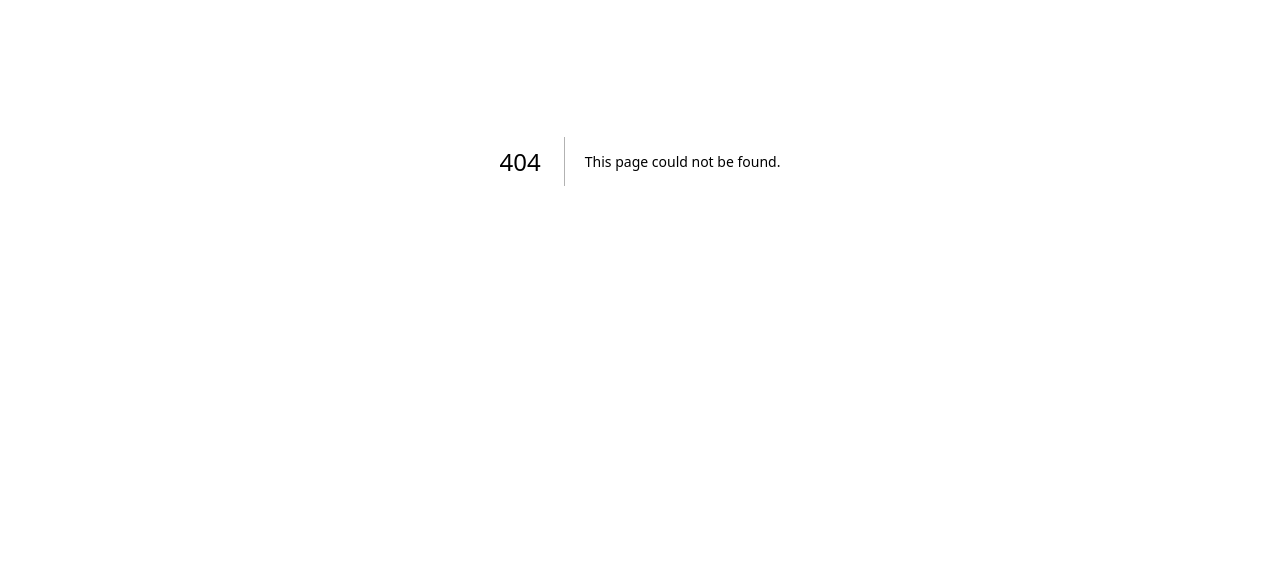
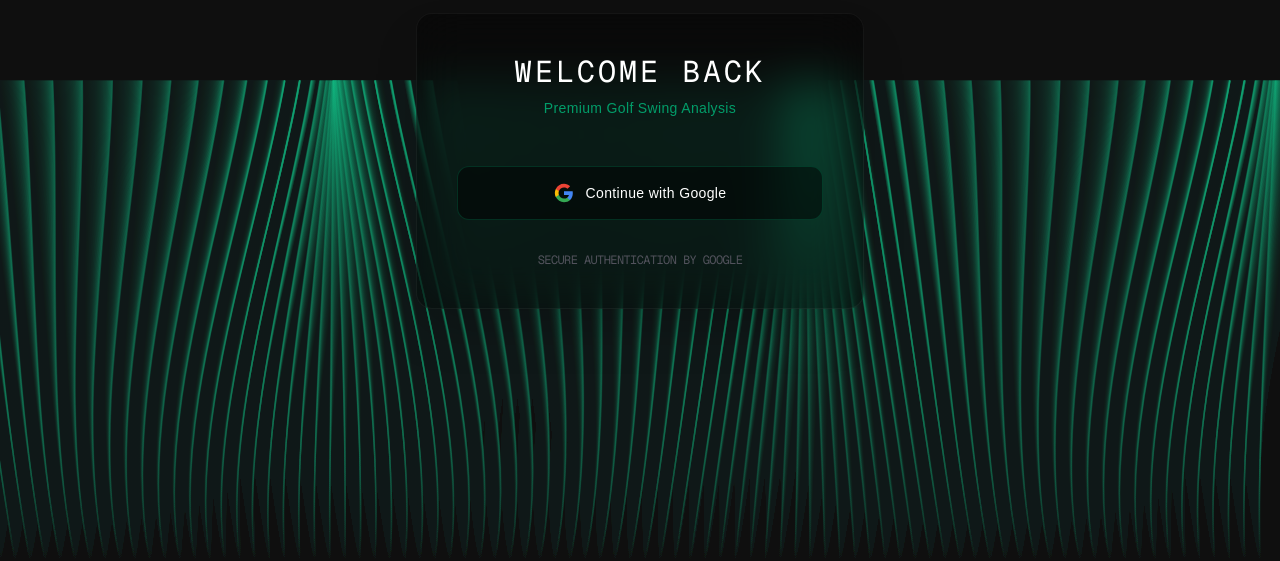
Before and after one commit to dulibag71-coder/oooooooooooooo, a Next.js app: page /login in a window 1280 px wide. Before the commit this address had no page. Shown: the part 239-800 px from the top of the page. Built offline with nearby package versions, Linux system fonts and the light colour scheme.

Commit message:
feat: implement premium login page design with liquid grass animation and google login

```diff
--- /dev/null
+++ b/app/login/page.tsx
@@ -0,0 +1,70 @@
+'use client'
+
+import { LiquidGrassAnimation } from "@/components/ui/liquid-grass-animation"
+import { useRouter } from 'next/navigation'
+
+export default function LoginPage() {
+    const router = useRouter()
+
+    const handleGoogleLogin = () => {
+        // Implementation for future use
+        console.log("Google Login Clicked")
+    }
+
+    return (
+        <main className="fixed inset-0 w-full h-full overflow-hidden bg-[#171717]">
+            {/* Background Animation */}
+            <div className="absolute inset-0 z-0">
+                <LiquidGrassAnimation />
+            </div>
+
+            {/* Login Container */}
+            <div className="relative z-10 flex min-h-screen items-center justify-center px-4">
+                <div className="w-full max-w-md space-y-8 rounded-2xl bg-black/40 p-10 backdrop-blur-xl border border-white/5 shadow-2xl">
+                    <div className="text-center">
+                        <h2 className="text-3xl font-mono tracking-widest text-white uppercase mb-2">
+                            Welcome Back
+                        </h2>
+                        <p className="text-emerald-500/80 font-light tracking-wide text-sm">
+                            Premium Golf Swing Analysis
+                        </p>
+                    </div>
+
+                    <div className="mt-12">
+                        <button
+                            onClick={handleGoogleLogin}
+                            className="group relative flex w-full items-center justify-center gap-3 rounded-xl border border-emerald-500/20 bg-black/50 px-6 py-4 text-white transition-all duration-300 hover:border-emerald-500/50 hover:bg-emerald-500/5 focus:outline-none focus:ring-2 focus:ring-emerald-500/20"
+                        >
+                            <svg className="h-5 w-5" viewBox="0 0 24 24">
+                                <path
+                                    d="M22.56 12.25c0-.78-.07-1.53-.2-2.25H12v4.26h5.92c-.26 1.37-1.04 2.53-2.21 3.31v2.77h3.57c2.08-1.92 3.28-4.74 3.28-8.09z"
+                                    fill="#4285F4"
+                                />
+                                <path
+                                    d="M12 23c2.97 0 5.46-.98 7.28-2.66l-3.57-2.77c-.98.66-2.23 1.06-3.71 1.06-2.86 0-5.29-1.93-6.16-4.53H2.18v2.84C3.99 20.53 7.7 23 12 23z"
+                                    fill="#34A853"
+                                />
+                                <path
+                                    d="M5.84 14.09c-.22-.66-.35-1.36-.35-2.09s.13-1.43.35-2.09V7.07H2.18C1.43 8.55 1 10.22 1 12s.43 3.45 1.18 4.93l2.85-2.22.81-.62z"
+                                    fill="#FBBC05"
+                                />
+                                <path
+                                    d="M12 5.38c1.62 0 3.06.56 4.21 1.66l3.15-3.15C17.45 2.09 14.97 1 12 1 7.7 1 3.99 3.47 2.18 7.07l3.66 2.84c.87-2.6 3.3-4.53 6.16-4.53z"
+                                    fill="#EA4335"
+                                />
+                            </svg>
+                            <span className="text-sm font-medium tracking-wide">Continue with Google</span>
+
+                            {/* Button Hover Glow */}
+                            <div className="absolute inset-0 -z-10 bg-emerald-500/10 opacity-0 group-hover:opacity-100 transition-opacity blur-xl rounded-xl" />
+                        </button>
+                    </div>
+
+                    <div className="mt-8 text-center text-xs text-zinc-600 tracking-tighter uppercase font-mono">
+                        Secure Authentication by Google
+                    </div>
+                </div>
+            </div>
+        </main>
+    )
+}
--- a/components/hero.tsx
+++ b/components/hero.tsx
@@ -8,7 +8,7 @@ const Hero = () => {
 
     // Handle navigation to personal site
     const navigateToPersonalSite = () => {
-        window.location.href = "https://xubh.top/"
+        window.location.href = "/login"
     }
 
     // Fade in the start button after animation loads
--- /dev/null
+++ b/components/ui/liquid-grass-animation.tsx
@@ -0,0 +1,76 @@
+'use client'
+
+import { useEffect, useRef } from 'react'
+
+export const LiquidGrassAnimation = () => {
+    const canvasRef = useRef<HTMLCanvasElement>(null)
+
+    useEffect(() => {
+        const canvas = canvasRef.current
+        if (!canvas) return
+
+        const ctx = canvas.getContext('2d')
+        if (!ctx) return
+
+        let animationFrameId: number
+        let time = 0
+
+        const resize = () => {
+            canvas.width = window.innerWidth
+            canvas.height = window.innerHeight
+        }
+
+        const draw = () => {
+            // Background color #171717 with slight trails
+            ctx.fillStyle = 'rgba(23, 23, 23, 0.1)'
+            ctx.fillRect(0, 0, canvas.width, canvas.height)
+
+            const strands = Math.floor(canvas.width / 15)
+
+            for (let i = 0; i < strands; i++) {
+                const x = i * 15
+                const height = canvas.height * 0.6
+
+                // Use sine waves for "liquid" motion
+                const offset = Math.sin(time + i * 0.2) * 50
+                const cp1x = x + Math.cos(time * 0.5 + i * 0.1) * 30
+                const cp1y = canvas.height - height * 0.3
+                const cp2x = x + offset
+                const cp2y = canvas.height - height * 0.7
+
+                ctx.beginPath()
+                ctx.moveTo(x, canvas.height)
+                ctx.bezierCurveTo(cp1x, cp1y, cp2x, cp2y, x + offset * 1.5, canvas.height - height)
+
+                // Emerald green to transparent gradient for each strand
+                const gradient = ctx.createLinearGradient(x, canvas.height, x + offset, canvas.height - height)
+                gradient.addColorStop(0, 'rgba(16, 185, 129, 0)')
+                gradient.addColorStop(1, 'rgba(16, 185, 129, 0.4)')
+
+                ctx.strokeStyle = gradient
+                ctx.lineWidth = 1.5
+                ctx.lineCap = 'round'
+                ctx.stroke()
+            }
+
+            time += 0.015
+            animationFrameId = requestAnimationFrame(draw)
+        }
+
+        window.addEventListener('resize', resize)
+        resize()
+        draw()
+
+        return () => {
+            window.removeEventListener('resize', resize)
+            cancelAnimationFrame(animationFrameId)
+        }
+    }, [])
+
+    return (
+        <canvas
+            ref={canvasRef}
+            className="absolute inset-0 w-full h-full"
+        />
+    )
+}
```
